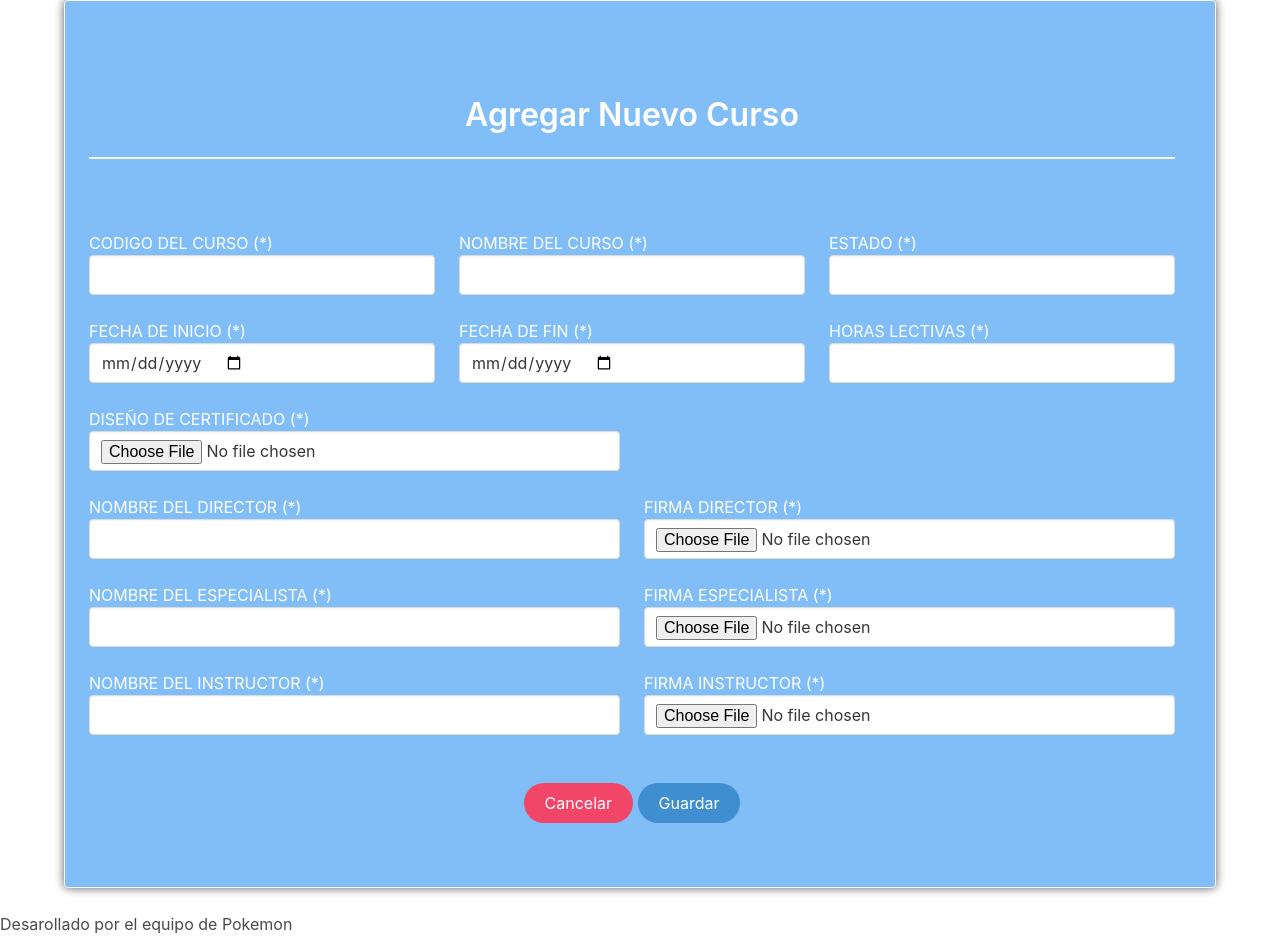
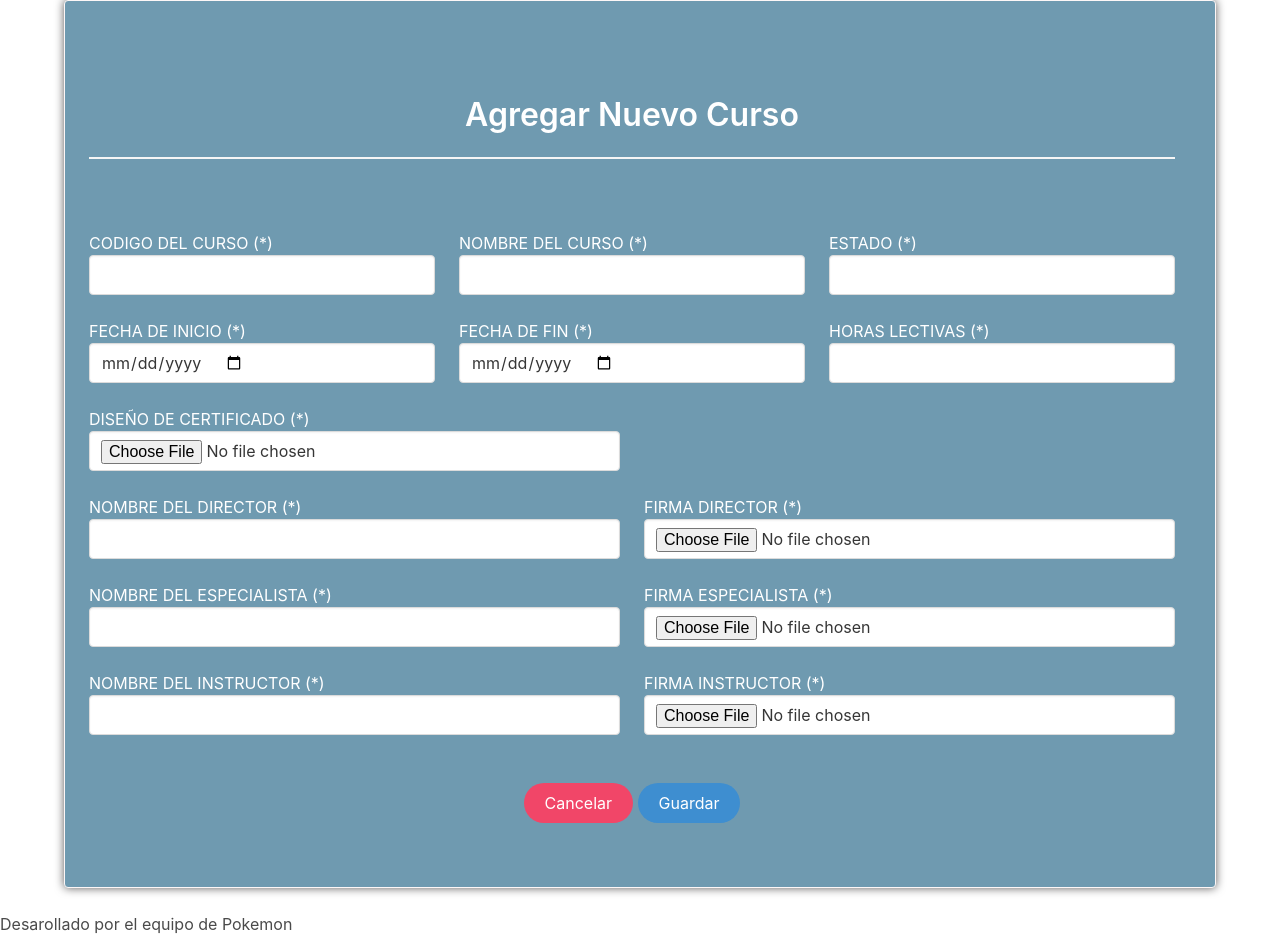
Before and after one commit to juniorMTD/sistemacertificadosm, a PHP site: template vista/curso_nuevo.php in a window 1280 px wide. Run offline with PHP 8.4, Linux system fonts and the light colour scheme; the template is opened without the code that fills it, so the values that code supplies are empty.

Commit message:
Modifico los colores de fondo

```diff
--- a/inc/header.php
+++ b/inc/header.php
@@ -68,7 +68,7 @@
 
                         <div class="navbar-dropdown">
                             <a class="navbar-item" href="./index.php?mostrar=instructor_form">
-                                intructor
+                                instructor
                             </a>
                         </div>
                     </div>
--- a/vista/categoria_nuevo.php
+++ b/vista/categoria_nuevo.php
@@ -1,4 +1,4 @@
-<div class="container pb-6 pt-6 notification is-primary" style="background: #81BEF7;">
+<div class="container pb-6 pt-6 notification is-primary" style="background: #6F9AB0;">
 	<div class="mb-6 mt-6 ">
     <h1 class="title center_mio">Agregar Nueva Categoria</h1>
 		<hr class="division1">
--- a/vista/cliente_nuevo.php
+++ b/vista/cliente_nuevo.php
@@ -1,4 +1,4 @@
-<div class="container pb-6 pt-6 notification is-primary" style="background: #81BEF7;">
+<div class="container pb-6 pt-6 notification is-primary" style="background: #6F9AB0;">
 	<div class="mb-6 mt-6 ">
     <h1 class="title center_mio">Agregar Nuevo Cliente</h1>
 		<hr class="division1">
--- a/vista/curso_nuevo.php
+++ b/vista/curso_nuevo.php
@@ -1,4 +1,4 @@
-<div class="container pb-6 pt-6 notification is-primary" style="background: #81BEF7;">
+<div class="container pb-6 pt-6 notification is-primary" style="background: #6F9AB0;">
 	<div class="mb-6 mt-6 ">
 		<h1 class="title center_mio">Agregar Nuevo Curso</h1>
 		<hr class="division1">
--- a/vista/empleados_nuevo.php
+++ b/vista/empleados_nuevo.php
@@ -1,4 +1,4 @@
-<div class="container pb-6 pt-6 notification is-primary" style="background: #81BEF7;">
+<div class="container pb-6 pt-6 notification is-primary" style="background: #6F9AB0;">
 	<div class="mb-6 mt-6 ">
 	<h1 class="title center_mio">Agregar Nuevo Empleado</h1>
 		<hr class="division1">
--- a/vista/entidad_nuevo.php
+++ b/vista/entidad_nuevo.php
@@ -1,4 +1,4 @@
-<div class="container pb-6 pt-6 notification is-primary" style="background: #81BEF7;">
+<div class="container pb-6 pt-6 notification is-primary" style="background: #6F9AB0;">
 	<div class="mb-6 mt-6 ">
 	<h1 class="title center_mio">Agregar Nueva Entidad</h1>
 		<hr class="division1">
--- a/vista/instructor_nuevo.php
+++ b/vista/instructor_nuevo.php
@@ -1,4 +1,4 @@
-<div class="container pb-6 pt-6 notification is-primary" style="background: #81BEF7;">
+<div class="container pb-6 pt-6 notification is-primary" style="background: #6F9AB0;">
 	<div class="mb-6 mt-6 ">
     <h1 class="title center_mio">Agregar Nuevo Instructor</h1>
 		<hr class="division1">
--- a/vista/modulo_nuevo.php
+++ b/vista/modulo_nuevo.php
@@ -1,4 +1,4 @@
-<div class="container pb-6 pt-6 notification is-primary" style="background: #81BEF7;">
+<div class="container pb-6 pt-6 notification is-primary" style="background: #6F9AB0;">
 	<div class="mb-6 mt-6 ">
 	<h1 class="title center_mio">Agregar Nuevo Modulo</h1>
 		<hr class="division1">
--- a/vista/rol_nuevo.php
+++ b/vista/rol_nuevo.php
@@ -1,4 +1,4 @@
-<div class="container pb-6 pt-6 notification is-primary" style="background: #81BEF7;">
+<div class="container pb-6 pt-6 notification is-primary" style="background: #6F9AB0	;">
 	<div class="mb-6 mt-6 ">
 		<h1 class="title center_mio">Agregar Nuevo Rol</h1>
 		<hr class="division1">
@@ -18,7 +18,7 @@
 		</div>
 
 		<br>
-		<p class="has-text-centered">
+		<p class="has-text-centered" >
 			<a href="./index.php?mostrar=rol_form" class="button is-danger is-rounded">Cancelar</a>
 			<button type="submit" class="button is-info is-rounded">Guardar</button>
 		</p>
--- a/vista/usuario_nuevo.php
+++ b/vista/usuario_nuevo.php
@@ -1,4 +1,4 @@
-<div class="container pb-6 pt-6 notification is-primary" style="background: #81BEF7;">
+<div class="container pb-6 pt-6 notification is-primary" style="background: #6F9AB0;">
 	<div class="mb-6 mt-6 ">
 	<h1 class="title center_mio">Agregar Nuevo Usuario</h1>
 		<hr class="division1">
```
